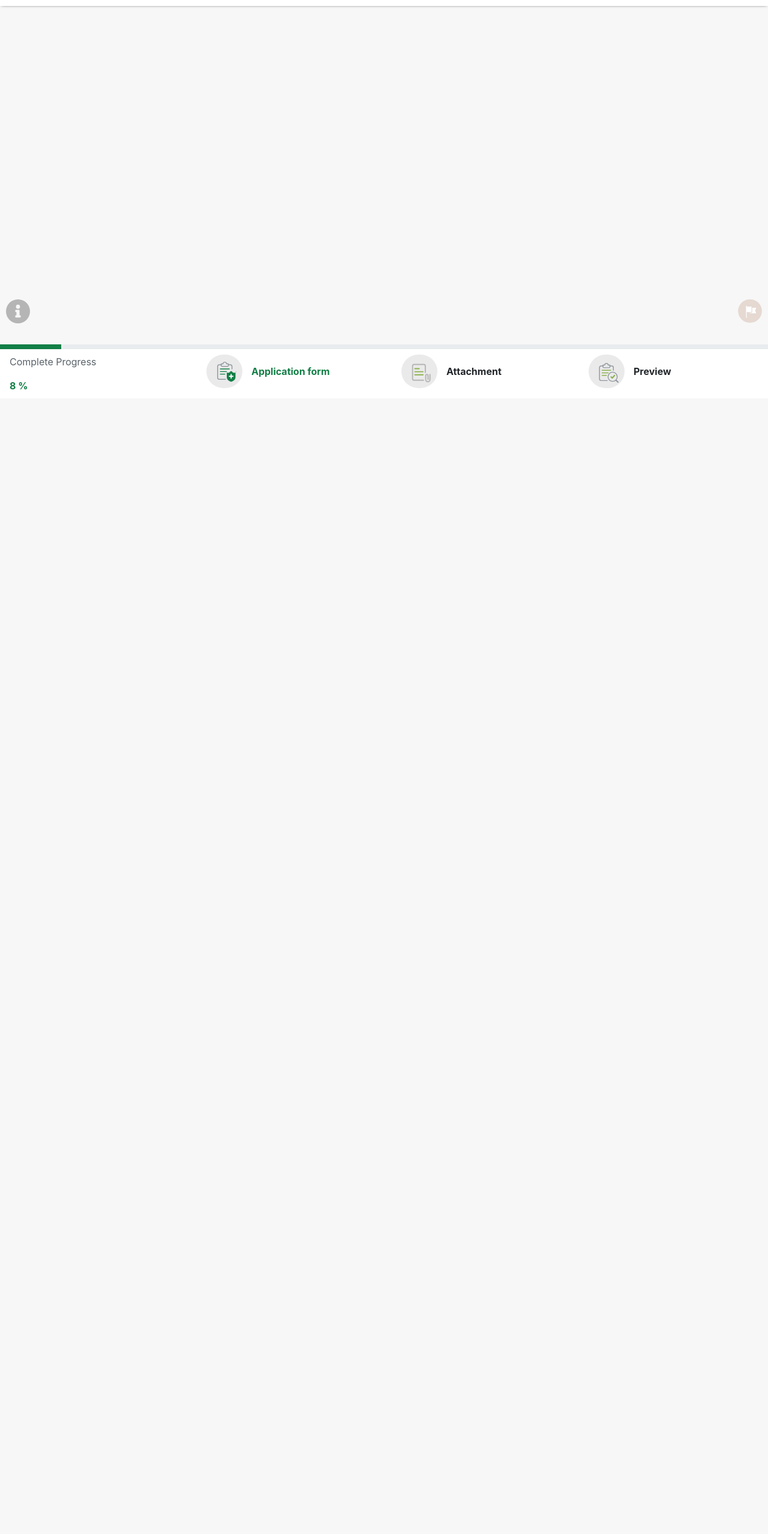
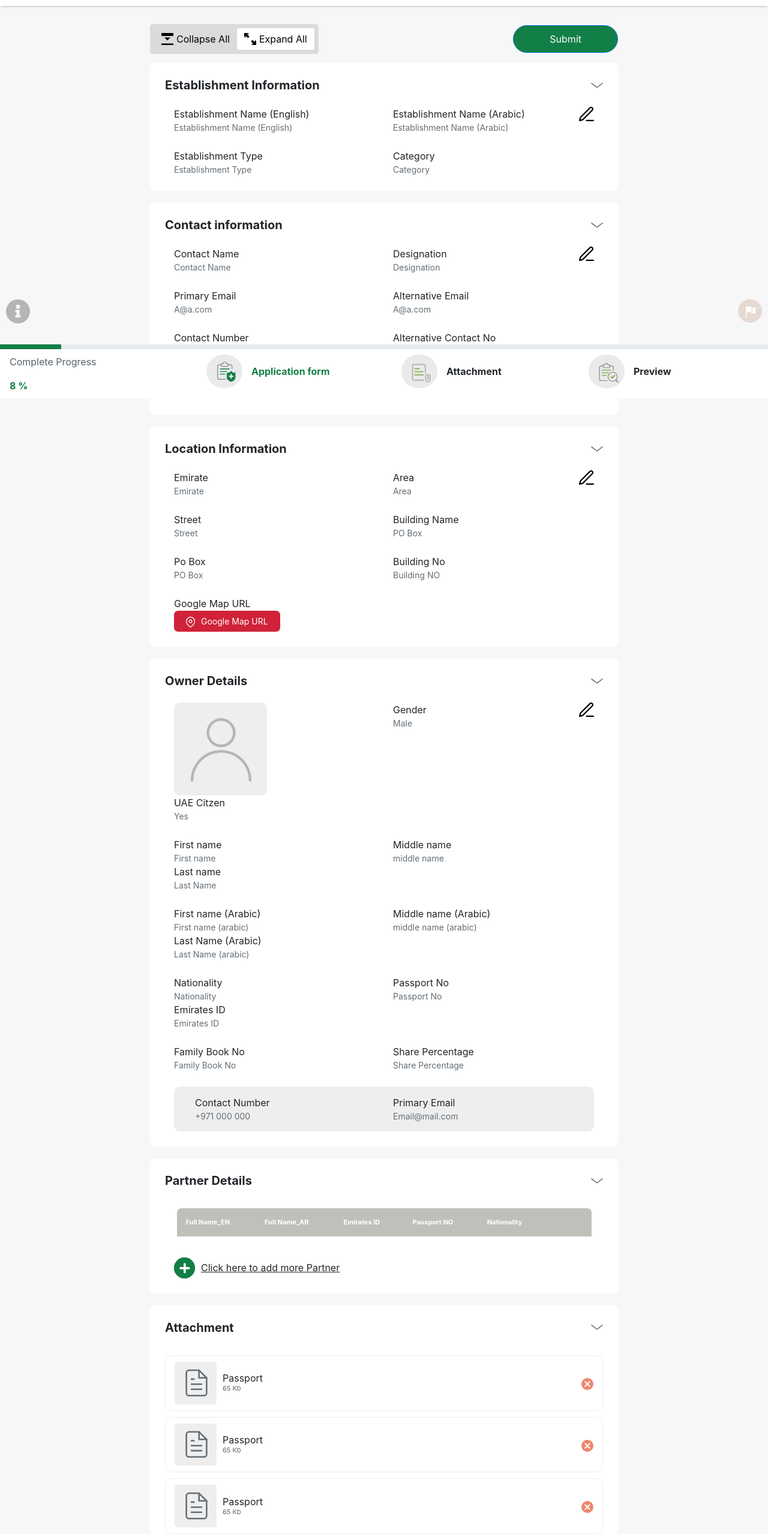
Before and after one commit to t0nxx/intertec, a React (Create React App) app: page /new-license-pharmaceutical-establishment/review in a window 1280 px wide. Shown: the part 136-2693 px from the top of the page at 60% size. Before the commit the page ends 800 px from the top, so only its background shows below. Built offline with nearby package versions, Linux system fonts and the light colour scheme.

Commit message:
add dynamic routing for service one

```diff
--- a/src/components/organisms/nav-bar/nav-bar.tsx
+++ b/src/components/organisms/nav-bar/nav-bar.tsx
@@ -143,7 +143,7 @@ export default function NavBarComponent() {
                       <Image src={notiicon2} />
                     </div>
                   </Col>
-                  <Col md="10" onClick={() => history.push("/payment")}>
+                  <Col md="10" onClick={() => history.push("/new-license-pharmaceutical-establishment/payment")}>
                     <h6> {t("Titles.Relocation License Pharamaceutical")}</h6>
                     <p>
                       {t(
--- a/src/components/screens/attachment-screen/attachment-screen.tsx
+++ b/src/components/screens/attachment-screen/attachment-screen.tsx
@@ -14,7 +14,7 @@ const AttachmentScreenComponent = ({ whereToGo }) => {
   const location: any = useLocation();
 
   const [nextButtonText, setNextButtonText] = useState("Go To Preview");
-  const [nextButtonToGoRoute, setNextButtonToGoRoute] = useState("/review");
+  const [nextButtonToGoRoute, setNextButtonToGoRoute] = useState("/new-license-pharmaceutical-establishment/review");
   const openWithSliderCarosel = location.state?.withslidercarosel || false;
 
   const decidedToGoHandler = () => {
@@ -23,7 +23,7 @@ const AttachmentScreenComponent = ({ whereToGo }) => {
 
   useEffect(() => {
     /// to handel multiple carosels or not it the attachement component
-    if (location.state?.wherToGo === "/payment") {
+    if (location.state?.wherToGo === "/new-license-pharmaceutical-establishment/payment") {
       setNextButtonText("Go To Payment");
       setNextButtonToGoRoute(location.state.wherToGo);
     }
--- a/src/components/screens/payment-screen/payment-screen.tsx
+++ b/src/components/screens/payment-screen/payment-screen.tsx
@@ -14,7 +14,7 @@ export default function PaymentScreenComponent() {
   const history = useHistory();
   const handelSuccessPayment = () => {
     history.push({
-      pathname: "/success",
+      pathname: "/new-license-pharmaceutical-establishment/success",
       state: {
         successVariable: "payment",
       },
--- a/src/components/screens/pharamaceutical-establishment-screen/self-evaluation/self-evaluation.tsx
+++ b/src/components/screens/pharamaceutical-establishment-screen/self-evaluation/self-evaluation.tsx
@@ -32,7 +32,7 @@ const SelfEvaluationComponent = () => {
     if (formState.isValid) {
       // should make sure here all steps are done
       history.push({
-        pathname: "/attachment",
+        pathname: "/new-license-pharmaceutical-establishment/attachment",
         state: {
           withslidercarosel: true,
         },
--- a/src/components/screens/review-screen/review-screen.tsx
+++ b/src/components/screens/review-screen/review-screen.tsx
@@ -70,7 +70,7 @@ export default function ReviewScreenComponent() {
                 </div>
               </Col>
               <Col className="submit">
-                <Button onClick={() => history.push("/success")}>{t("Buttons.Submit")}</Button>
+                <Button onClick={() => history.push("/new-license-pharmaceutical-establishment/success")}>{t("Buttons.Submit")}</Button>
               </Col>
             </Row>
           </div>
@@ -510,7 +510,7 @@ export default function ReviewScreenComponent() {
                             </div>
                           </div>
                           <div className="rightData">
-                            <Image src={del} onClick={() => history.push("/attachment")} />
+                            <Image src={del} onClick={() => history.push("/new-license-pharmaceutical-establishment/attachment")} />
                           </div>
                         </div>
                         <div className="file">
@@ -522,7 +522,7 @@ export default function ReviewScreenComponent() {
                             </div>
                           </div>
                           <div className="rightData">
-                            <Image src={del} onClick={() => history.push("/attachment")} />
+                            <Image src={del} onClick={() => history.push("/new-license-pharmaceutical-establishment/attachment")} />
                           </div>
                         </div>
                       </div>
@@ -628,7 +628,7 @@ export default function ReviewScreenComponent() {
 
           {/* Submit */}
           <div className="submit">
-            <Button onClick={() => history.push("/success")}>{t("Buttons.Submit")}</Button>
+            <Button onClick={() => history.push("/new-license-pharmaceutical-establishment/success")}>{t("Buttons.Submit")}</Button>
           </div>
           {/* Submit */}
         </Row>
--- /dev/null
+++ b/src/components/screens/routes.ts
@@ -0,0 +1,35 @@
+import AttachmentScreenComponent from "./attachment-screen/attachment-screen";
+import PaymentScreenComponent from "./payment-screen/payment-screen";
+import PharamaceuticalEstablishmentScreen from "./pharamaceutical-establishment-screen/pharamaceutical-establishment";
+import ReviewScreenComponent from "./review-screen/review-screen";
+import SuccessScreenComponent from "./success-screen/success-screen";
+
+const NewLicensePharmaceuticalEstablishmentRoutes = [
+  {
+    path: "/new-license-pharmaceutical-establishment",
+    exact: true,
+    Component: PharamaceuticalEstablishmentScreen,
+  },
+  {
+    path: "/new-license-pharmaceutical-establishment/payment",
+    exact: true,
+    Component: PaymentScreenComponent,
+  },
+  {
+    path: "/new-license-pharmaceutical-establishment/review",
+    exact: true,
+    Component: ReviewScreenComponent,
+  },
+  {
+    path: "/new-license-pharmaceutical-establishment/attachment",
+    exact: true,
+    Component: AttachmentScreenComponent,
+  },
+  {
+    path: "/new-license-pharmaceutical-establishment/success",
+    exact: true,
+    Component: SuccessScreenComponent,
+  },
+];
+
+export default NewLicensePharmaceuticalEstablishmentRoutes;
--- a/src/router.tsx
+++ b/src/router.tsx
@@ -10,33 +10,30 @@ import RelocationLicenseScreen from "./components/screens/relocation-license-scr
 import AddAreaExtention from "./components/screens/add-area-extention/add-area-extention";
 import Speciality from "./components/screens/speciality/speciality";
 import { changeNameOfPharmaceuticalEstablishmentRoutes } from "./components/screens/change-name-of-pharmaceutical-establishment";
+import NewLicensePharmaceuticalEstablishmentRoutes from "./components/screens/routes";
 
 function Routes() {
   return (
     <Switch>
       <Route exact path="/" component={PharamaceuticalEstablishmentScreen} />
-      <Route path="/attachment" component={AttachmentScreenComponent} />
+      {/* <Route path="/attachment" component={AttachmentScreenComponent} />
       <Route path="/review" component={ReviewScreenComponent} />
       <Route path="/success" component={SuccessScreenComponent} />
       <Route path="/payment" component={PaymentScreenComponent} />
       <Route path="/add-partner" component={AddPartnerComponent} />
       <Route path="/sr3/home" component={RelocationLicenseScreen} />
       <Route path="/sr4/home" component={AddAreaExtention} />
-      <Route path="/sr5/home" component={Speciality} />
-      {[...changeNameOfPharmaceuticalEstablishmentRoutes].map(
-        (routeDetails, index) => {
-          console.log("routeDetails >>", routeDetails);
-          const { path, exact, Component } = routeDetails;
-          return (
-            <Route
-              path={path}
-              key={index}
-              exact={exact}
-              component={Component}
-            />
-          );
-        }
-      )}
+      <Route path="/sr5/home" component={Speciality} /> */}
+      {[
+        ...changeNameOfPharmaceuticalEstablishmentRoutes,
+        ...NewLicensePharmaceuticalEstablishmentRoutes,
+      ].map((routeDetails, index) => {
+        console.log("routeDetails >>", routeDetails);
+        const { path, exact, Component } = routeDetails;
+        return (
+          <Route path={path} key={index} exact={exact} component={Component} />
+        );
+      })}
     </Switch>
   );
 }
```
Also changed, not shown: 1 other file (tests, documents, lock files or other folders).
